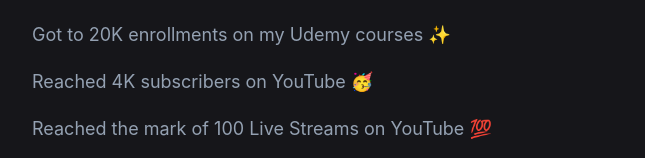
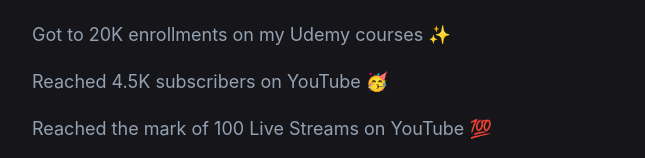
Before and after one commit to wlsf82/walmyr-nextjs, a Next.js app: page / in a window 1280 px wide. Shown: the part 3337-3495 px from the top of the page, without its empty margins (302-947 px from the left). Built offline with nearby package versions, Linux system fonts and the light colour scheme.

Commit message:
Update number of subscribers on YouTube

```diff
--- a/components/timeline.js
+++ b/components/timeline.js
@@ -108,7 +108,7 @@
     events: [
       'Reached 13K students on Udemy ⬆️',
       'Got to 20K enrollments on my Udemy courses ✨',
-      'Reached 4K subscribers on YouTube 🥳',
+      'Reached 4.5K subscribers on YouTube 🥳',
       'Reached the mark of 100 Live Streams on YouTube 💯',
     ]
   },
```
